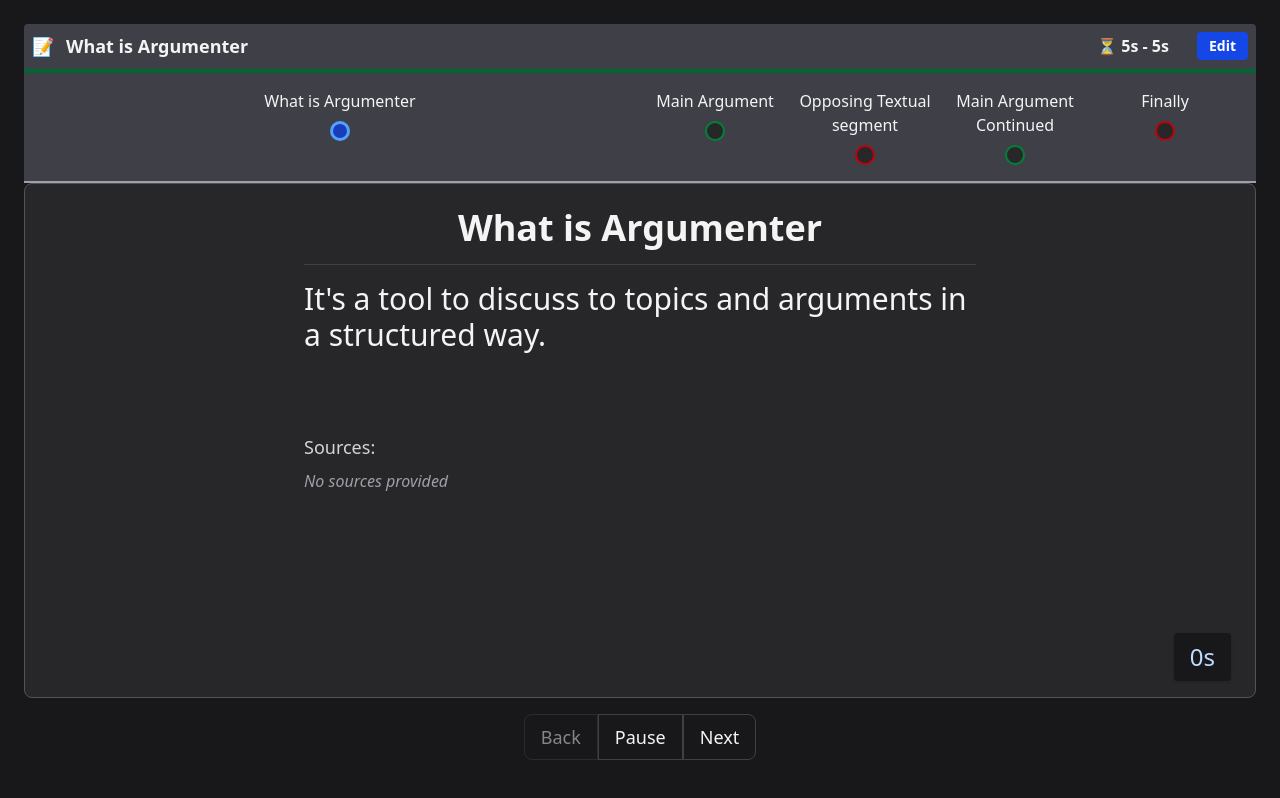
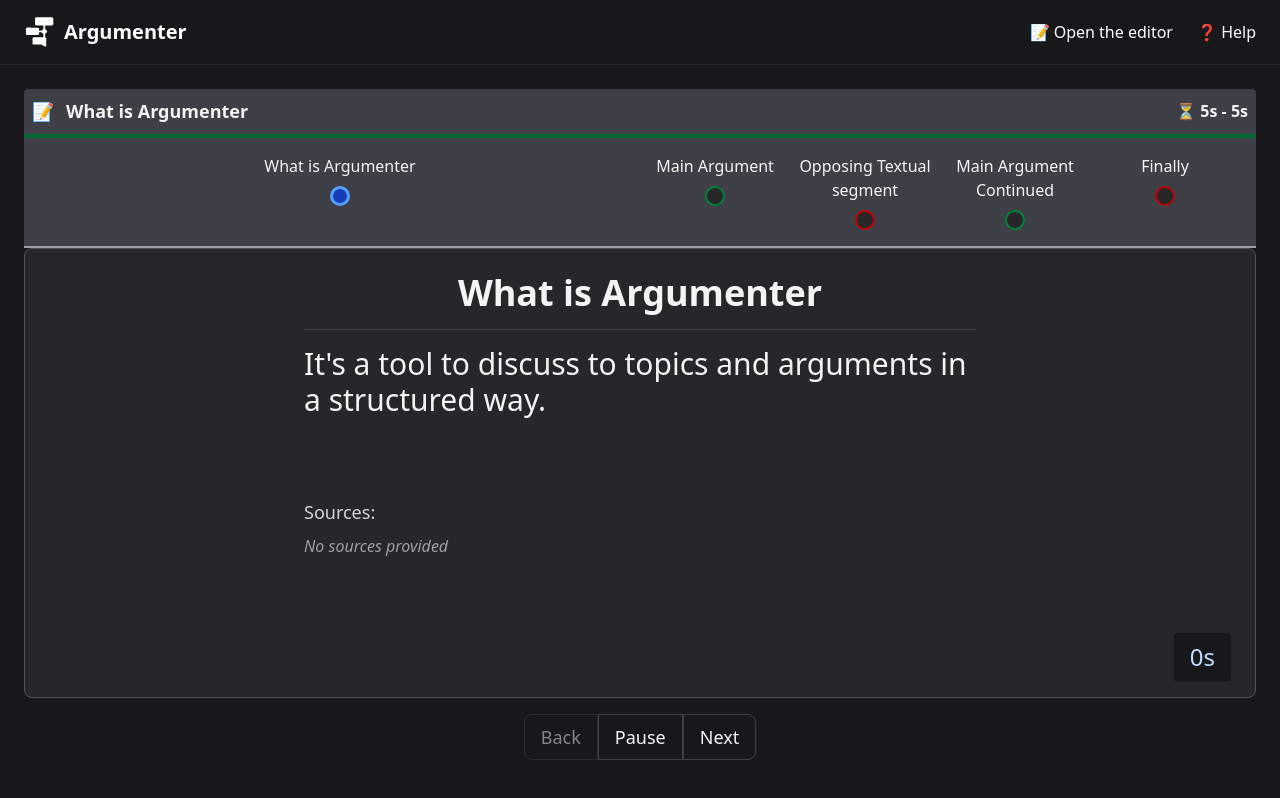
Before and after one commit to gbotros/argumenter, a Vue app: page / in a window 1280 px wide. Built offline with nearby package versions, Linux system fonts and the light colour scheme.

Commit message:
add and use the app header

```diff
--- a/src/App.vue
+++ b/src/App.vue
@@ -1,12 +1,11 @@
 <script setup lang="ts">
+import AppHeader from './layout/AppHeader.vue';
+
 // No imports needed unless used in template or logic
 </script>
 
 <template>
-  <!-- <header>
-      <h1>Argumenter</h1>
-      <nav>Hello, this is the App.vue file.</nav>
-    </header> -->
+  <AppHeader />
   <main class="flex-1 flex flex-col items-stretch w-full">
     <router-view />
   </main>
--- a/src/editor/components/EditorToolbar.vue
+++ b/src/editor/components/EditorToolbar.vue
@@ -55,6 +55,7 @@ import { useTimelineStore } from '@/player/stores/timelineStore';
 import { TimelineFactory } from '@/player/services/TimelineFactory';
 import { storeToRefs } from 'pinia';
 import { useRouter } from 'vue-router';
+import { demoSegments } from '@/player/data/demoTimelineData';
 
 const editorStore = useEditorStore();
 const timelineStore = useTimelineStore();
@@ -121,10 +122,9 @@ function playTimeline() {
 }
 
 function reloadDemoData() {
-  import('@/player/data/demoTimelineData').then((module) => {
-    segments.value = module.demoSegments;
-  });
+    segments.value = demoSegments;
 }
+
 </script>
 
 <style scoped lang="scss"></style>
--- /dev/null
+++ b/src/layout/AppHeader.vue
@@ -0,0 +1,80 @@
+<template>
+  <header class="flex items-center justify-between px-6 py-4 bg-zinc-900 border-b border-zinc-800">
+    <div class="flex items-center gap-2">
+      <img src="@/assets/logo.svg" alt="Argumenter Logo" class="h-8 w-8" />
+      <span class="text-xl font-bold text-white">Argumenter</span>
+    </div>
+    <nav class="flex items-center gap-6">
+      <a
+        href="#"
+        v-if="!route.path.startsWith('/editor')"
+        @click="goToEditorWithPlayerSegments"
+        class="text-white hover:text-blue-400 font-medium transition"
+        >📝 Open the editor</a
+      >
+
+      <a
+        href="#"
+        v-if="route.path.startsWith('/editor')"
+        @click="playTimeline"
+        class="text-white hover:text-blue-400 font-medium transition"
+        >🎬 Open the player</a
+      >
+
+      <a
+        href="https://argumenter-docs.example.com"
+        target="_blank"
+        rel="noopener"
+        class="text-white hover:text-blue-400 font-medium transition"
+        >❓ Help</a
+      >
+    </nav>
+  </header>
+</template>
+
+<script setup lang="ts">
+import { useTimelineStore } from '@/player/stores/timelineStore';
+import { useEditorStore } from '@/editor/stores/editorStore';
+import { storeToRefs } from 'pinia';
+import { useRouter, useRoute } from 'vue-router';
+import { TimelineFactory } from '@/player/services/TimelineFactory';
+import { demoSegments } from '@/player/data/demoTimelineData';
+
+const timelineStore = useTimelineStore();
+const editorStore = useEditorStore();
+const { timeline } = storeToRefs(timelineStore);
+const { segments } = storeToRefs(editorStore);
+const router = useRouter();
+const route = useRoute();
+
+function goToEditorWithPlayerSegments() {
+  if (timeline.value && Array.isArray(timeline.value.segments)) {
+    const plainSegments = timeline.value.segments.map((seg) => JSON.parse(JSON.stringify(seg)));
+    editorStore.setSegments(plainSegments);
+  }
+  router.push('/editor');
+}
+
+function playTimeline() {
+  // If no segments, load demo data first
+  if (!segments.value || segments.value.length === 0) {
+    reloadDemoData();
+  }
+
+  try {
+    timeline.value = TimelineFactory.fromEditorSegments(segments.value);
+  } catch (err) {
+    console.error('Failed to create timeline from editor segments:', segments.value, err);
+    timeline.value = null;
+  }
+  router.push('/');
+}
+
+function reloadDemoData() {
+    segments.value = demoSegments;
+}
+
+
+</script>
+
+<style scoped lang="scss"></style>
--- a/src/player/SegmentInfo.vue
+++ b/src/player/SegmentInfo.vue
@@ -13,12 +13,7 @@
         {{ Number(timeline?.getActiveSegment()?.getCurrentlyAtTime()).toFixed(0) }}s -
         {{ Number(timeline?.getActiveSegment()?.endAt).toFixed(0) }}s
       </span>
-      <button
-        v-if="route.path === '/'"
-        @click="goToEditorWithPlayerSegments"
-        class="ml-4 px-3 py-1 rounded bg-blue-700 text-white hover:bg-blue-600 transition text-sm font-semibold">
-        Edit
-      </button>
+
     </div>
     <StanceTheme></StanceTheme>
   </div>
@@ -26,22 +21,11 @@
 
 <script setup lang="ts">
 import { useTimelineStore } from '@/player/stores/timelineStore';
-import { useEditorStore } from '@/editor/stores/editorStore';
 import { storeToRefs } from 'pinia';
-import { useRouter, useRoute } from 'vue-router';
 import StanceTheme from './StanceTheme.vue';
 
 const timelineStore = useTimelineStore();
-const editorStore = useEditorStore();
+
 const { timeline } = storeToRefs(timelineStore);
-const router = useRouter();
-const route = useRoute();
 
-function goToEditorWithPlayerSegments() {
-  if (timeline.value && Array.isArray(timeline.value.segments)) {
-    const plainSegments = timeline.value.segments.map((seg) => JSON.parse(JSON.stringify(seg)));
-    editorStore.setSegments(plainSegments);
-  }
-  router.push('/editor');
-}
 </script>
```
Also changed, not shown: src/assets/logo.svg.
